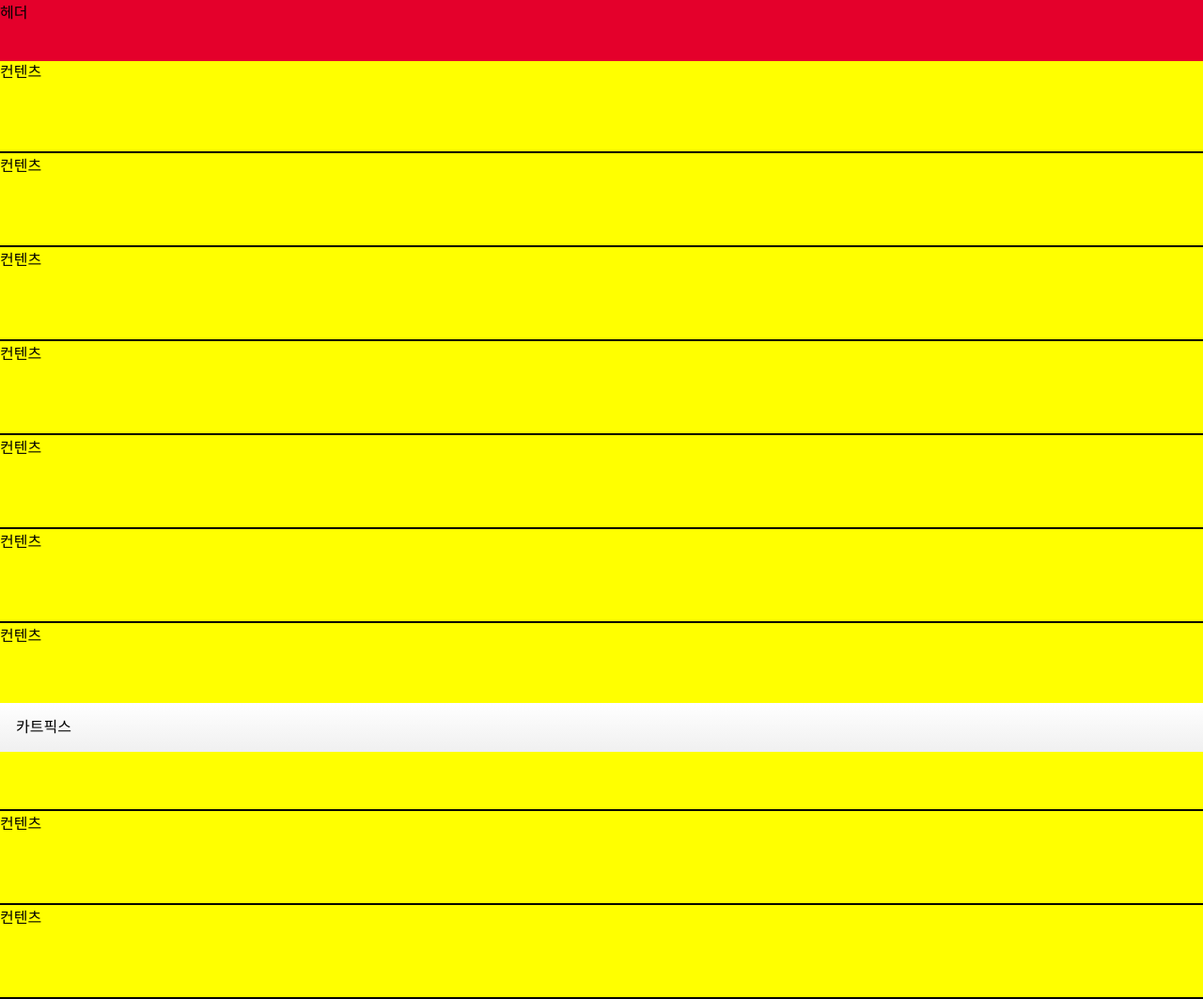
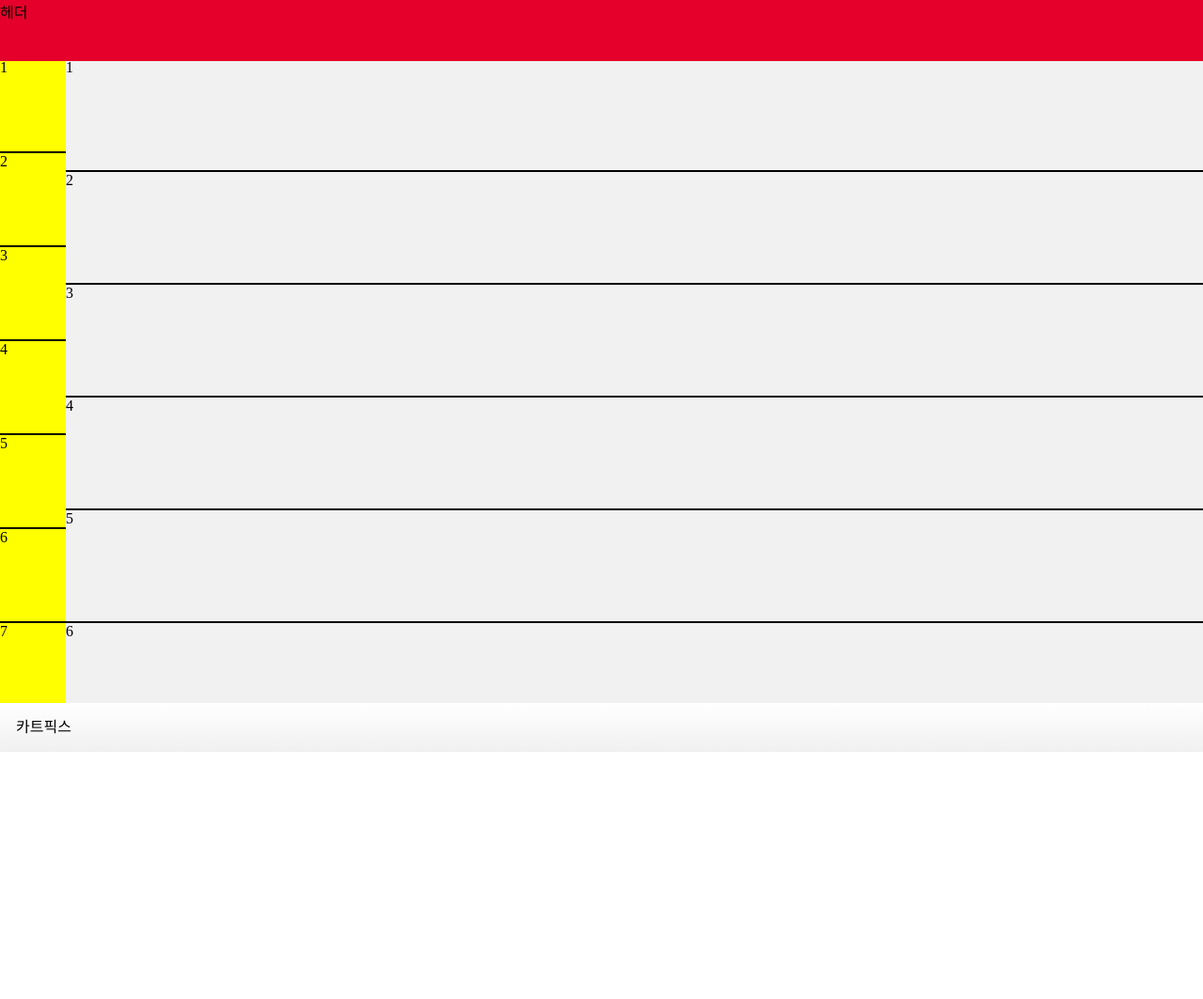
Before and after one commit to youngeun45/testPage, a plain HTML site: page index.html in a window 1280 px wide. Shown: the whole page at 94% size. After the commit the page ends 800 px from the top, so only its background shows below. Drawn offline with Linux system fonts and the light colour scheme.

Commit message:
fixed 오류 화면 똑같이 만듦

```diff
--- a/index.html
+++ b/index.html
@@ -33,7 +33,26 @@
     -webkit-box-orient: vertical;
     -webkit-box-direction: normal;
     flex-direction: column;}
-    .contents p {height:100px; background: yellow;border-bottom:2px solid #000;}
+    .under {-webkit-box-flex: 1;
+    flex: 1 1 auto;
+    display: -webkit-box;
+    display: flex;
+    -webkit-box-orient: horizontal;
+    -webkit-box-direction: normal;
+    flex-direction: row;}
+    .contents .gnb {  -webkit-box-flex: 0;
+    flex: 0 0 70px;
+    height: 90vh;
+    padding-bottom: 180px;
+    overflow: auto;}
+    .contents .gnb li {height:100px; background: yellow;border-bottom:2px solid #000;}
+    .contents .menu_wrap {
+        -webkit-box-flex: 1;
+    flex: 1 1 auto;
+    height: 90vh;
+    overflow: auto;
+    }
+    .contents .menu_wrap li{height:120px; background: #f1f1f1;border-bottom:2px solid #000;}
 .cart {position: fixed;
     bottom: 0;
     width: 100%;
@@ -50,8 +69,32 @@
             헤더
         </header>
         <div class="contents">
-            <p>컨텐츠</p>
-            <p>컨텐츠</p> <p>컨텐츠</p> <p>컨텐츠</p> <p>컨텐츠</p> <p>컨텐츠</p> <p>컨텐츠</p> <p>컨텐츠</p> <p>컨텐츠</p> <p>컨텐츠</p>
+            <div class="under">
+                <div class="gnb">
+                    <ul>
+                        <li>1</li>
+                        <li>2</li>
+                        <li>3</li>
+                        <li>4</li>
+                        <li>5</li>
+                        <li>6</li>
+                        <li>7</li>
+                        <li>8</li>
+                    </ul>
+                </div>
+                <div class="menu_wrap">
+                    <ul>
+                        <li>1</li>
+                        <li>2</li>
+                        <li>3</li>
+                        <li>4</li>
+                        <li>5</li>
+                        <li>6</li>
+                        <li>7</li>
+                        <li>8</li>
+                    </ul>
+                </div>
+            </div>
         </div>
         <div class="cart">
             카트픽스
```
